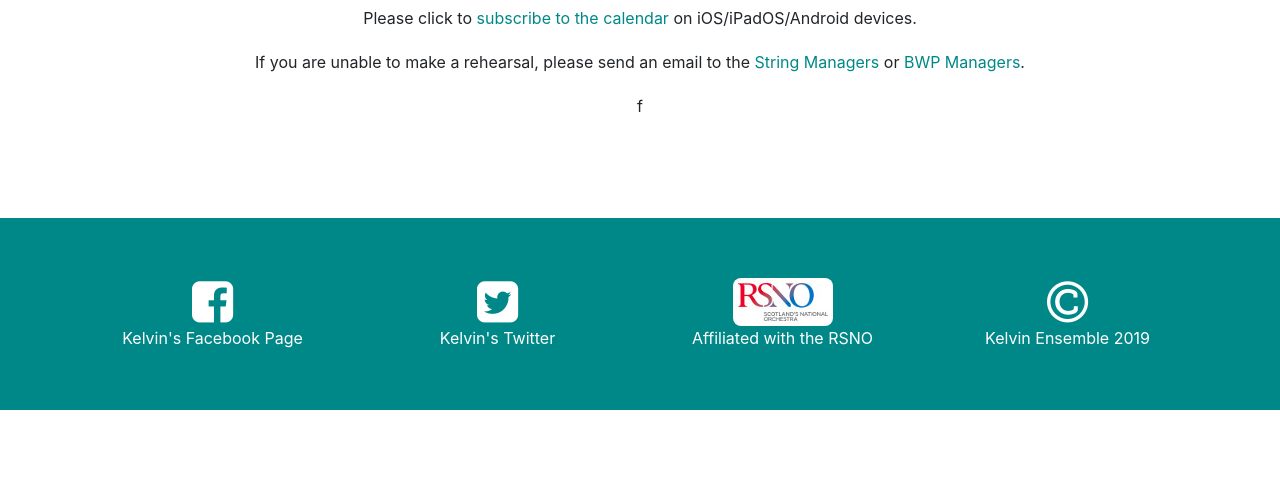
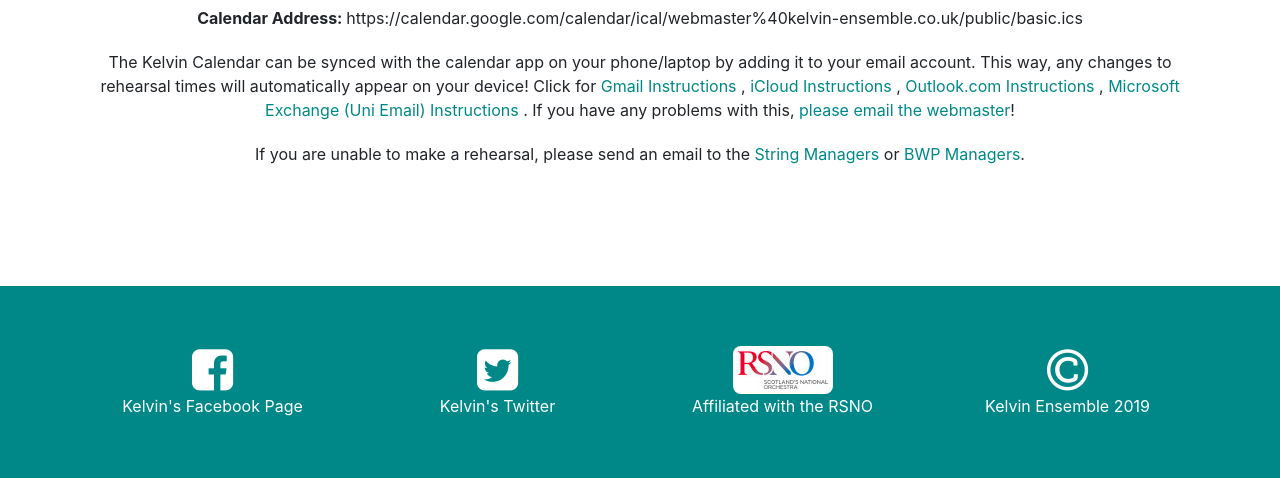
Before and after one commit to Kelvin-Ensemble/kelvin, a Django app: page /calendar in a window 1280 px wide. Shown: the part 980-1458 px from the top of the page. Before the commit the page ends 1390 px from the top, so only its background shows below. Run offline with Django 3.2, Linux system fonts and the light colour scheme; some libraries are stand-ins or nearby versions.

Commit message:
new calendar instructions

```diff
--- a/kelvin/website/templates/website/players/calendar.html
+++ b/kelvin/website/templates/website/players/calendar.html
@@ -3,9 +3,9 @@
 
 {% block extrastyle %}
 <style>
-	#page-header {
-		background-image: url("{% static 'website/media/img/headers/players/calendar.jpg' %}");
-	}
+    #page-header {
+        background-image: url("{% static 'website/media/img/headers/players/calendar.jpg' %}");
+    }
 </style>
 {% endblock %}
 
@@ -31,12 +31,15 @@ Rehearsals and other events will be added to the calendar below as they are sche
 
 <iframe class="iframe-calendar" src="https://calendar.google.com/calendar/embed?src=webmaster%40kelvin-ensemble.co.uk&amp;ctz=Europe/London"></iframe>
 <p>
-Please click to <a href="https://calendar.google.com/calendar/ical/webmaster%40kelvin-ensemble.co.uk/public/basic.ics">subscribe to the calendar</a> on iOS/iPadOS/Android devices.
+<b> Calendar Address: </b> https://calendar.google.com/calendar/ical/webmaster%40kelvin-ensemble.co.uk/public/basic.ics
+</p>
+<p>
+The Kelvin Calendar can be synced with the calendar app on your phone/laptop by adding it to your email account.  This way, any changes to rehearsal times will automatically appear on your device! Click for <a href="https://support.google.com/calendar/answer/37100?co=GENIE.Platform%3DDesktop&hl=en">Gmail Instructions </a>, <a href="https://support.apple.com/en-gb/HT202361">iCloud Instructions </a>, <a href="https://support.office.com/en-gb/article/import-or-subscribe-to-a-calendar-in-outlook-com-cff1429c-5af6-41ec-a5b4-74f2c278e98c">Outlook.com Instructions </a>, <a href="https://support.office.com/en-gb/article/import-or-subscribe-to-a-calendar-in-outlook-on-the-web-503ffaf6-7b86-44fe-8dd6-8099d95f38df">Microsoft Exchange (Uni Email) Instructions </a>.  If you have any problems with this, <a href="mailto:webmaster@kelvin-ensemble.co.uk">please email the webmaster</a>!
 </p>
 
 <p>
 If you are unable to make a rehearsal, please send an email to the <a href="mailto:stringmanager@kelvin-ensemble.co.uk">String Managers</a> or <a href="mailto:bwp@kelvin-ensemble.co.uk">BWP Managers</a>.
-</p>f
+</p>
 <!--
 <br/><p>Committee members can log in to <a href="http://www.google.com/calendar/hosted/kelvin-ensemble.co.uk/render">edit the calendar</a> or access the committee email (for information on how to do this, please contact  <a href="mailto:webmaster&#64;kelvin-ensemble.co.uk">webmaster@kelvin-ensemble.co.uk</a>).</p>
 -->
```
